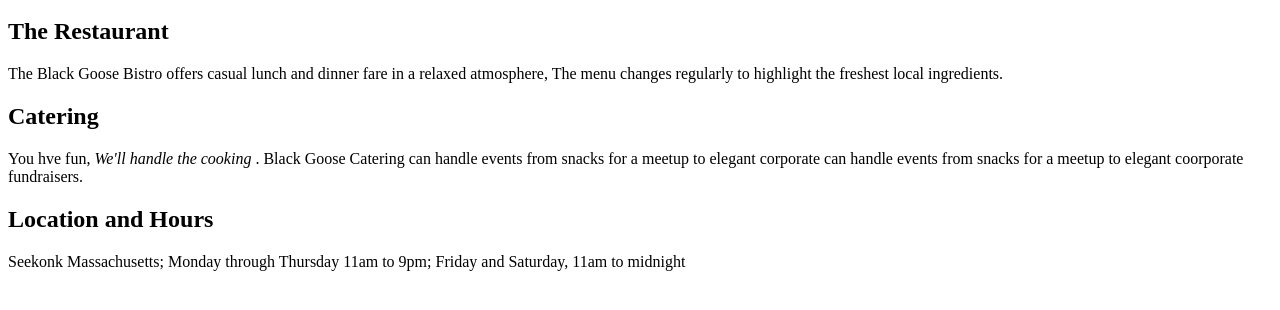
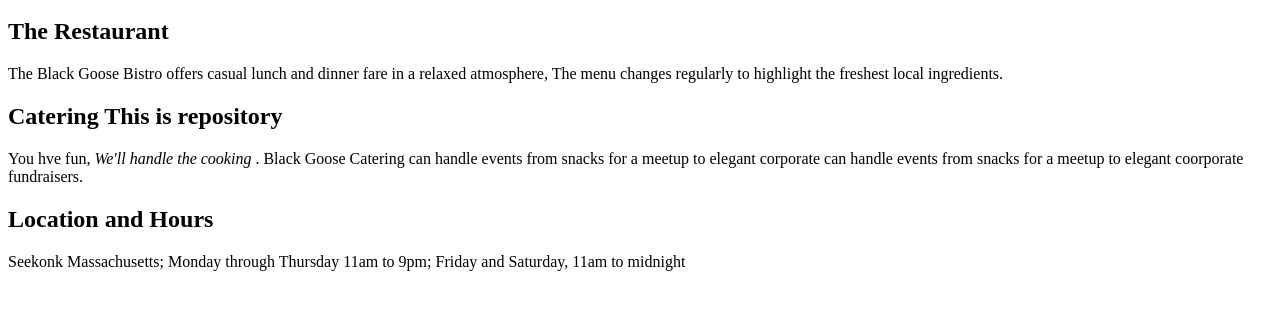
Before and after one commit to madhushree1801/sample1, a plain HTML site: page index1.html in a window 1280 px wide. Shown: the part 48-358 px from the top of the page. Drawn offline with Linux system fonts and the light colour scheme.

Commit message:
Update index1.html

```diff
--- a/index1.html
+++ b/index1.html
@@ -4,7 +4,7 @@
 <h2>The Restaurant</h2>
 <P>The Black Goose Bistro offers casual lunch and dinner fare in a relaxed atmosphere, The menu changes regularly to highlight the freshest local ingredients.</P>
 
-<h2>Catering</h2>
+<h2>Catering This is repository</h2>
 <P>You hve fun, <em>We'll handle the cooking</em> . Black Goose Catering can handle events from snacks for a meetup to elegant corporate can handle events from snacks for a meetup to elegant coorporate fundraisers.</P>
 
 <h2>Location and Hours</h2>
```
